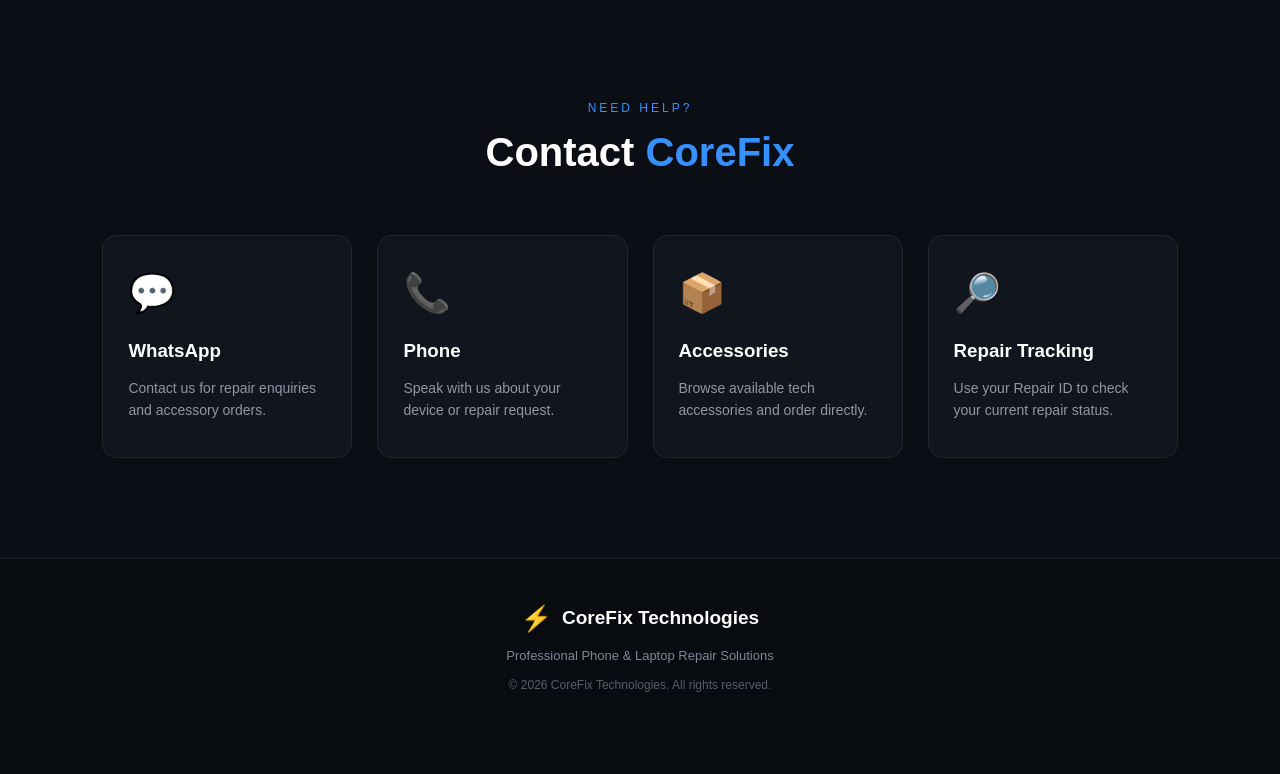
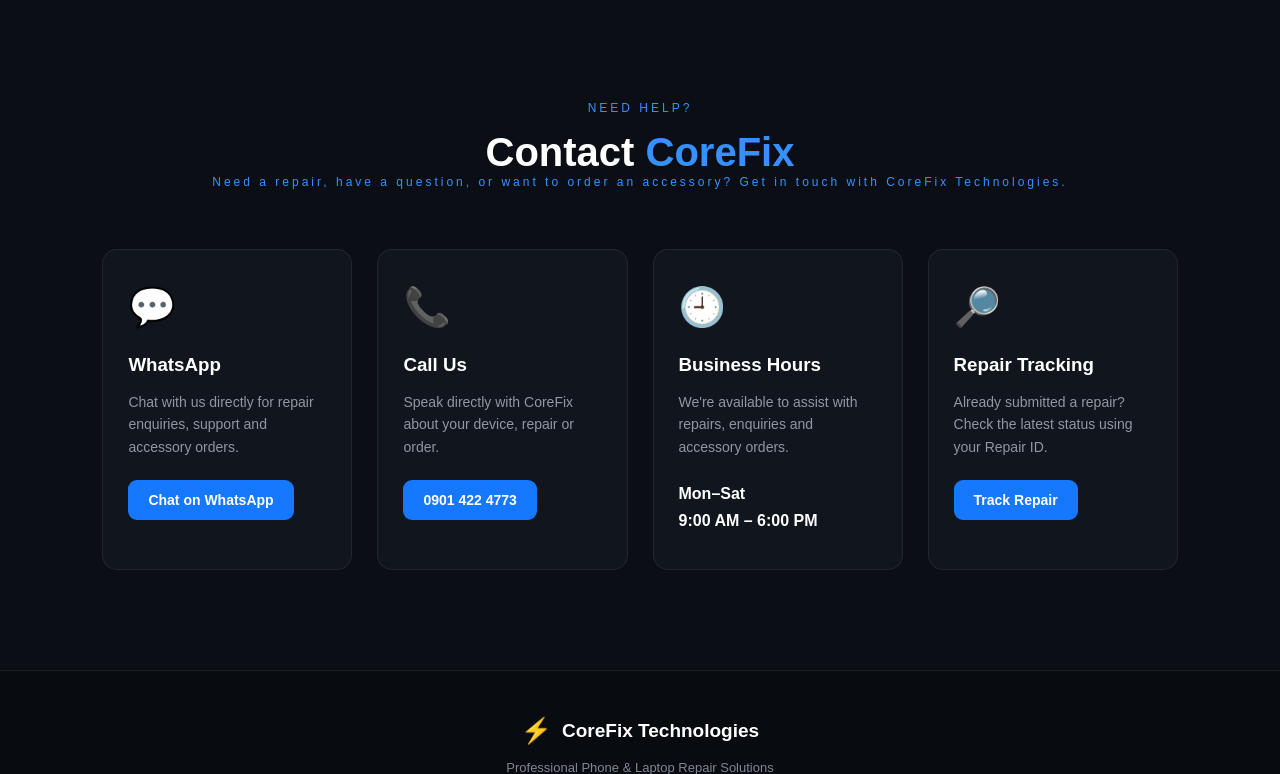
Before and after one commit to favourebube619/corefix-technologies, a Flask app: page / in a window 1280 px wide. Shown: the part 4143-4917 px from the top of the page. Before the commit the page ends 4835 px from the top, so only its background shows below. Run offline with Flask 3, Linux system fonts and the light colour scheme; data that the repository does not hold is empty; some libraries are stand-ins or nearby versions.

Commit message:
Add CoreFix contact information and business hours

```diff
--- a/static/css/style.css
+++ b/static/css/style.css
@@ -4471,3 +4471,53 @@
         right: 12px;
     }
 }
+
+
+/* =====================================================
+   CONTACT ACTIONS
+===================================================== */
+
+.contact-action-btn {
+    display: inline-flex;
+    align-items: center;
+    justify-content: center;
+
+    margin-top: 22px;
+    padding: 12px 20px;
+
+    background: #1677ff;
+    color: #ffffff;
+
+    border-radius: 9px;
+
+    font-size: 14px;
+    font-weight: 700;
+    text-decoration: none;
+
+    transition:
+        transform 0.2s ease,
+        background 0.2s ease;
+}
+
+.contact-action-btn:hover {
+    transform: translateY(-2px);
+    background: #0d66e5;
+}
+
+.contact-info-highlight {
+    margin-top: 22px;
+
+    color: #ffffff;
+    font-weight: 700;
+    line-height: 1.7;
+}
+
+
+/* MOBILE */
+
+@media (max-width: 600px) {
+
+    .contact-action-btn {
+        width: 100%;
+    }
+}
--- a/templates/index.html
+++ b/templates/index.html
@@ -1608,20 +1608,23 @@
         </p>
 
         <h2>
-
             Contact
-
-            <span>
-                CoreFix
-            </span>
-
+            <span>CoreFix</span>
         </h2>
 
+        <p class="section-description">
+            Need a repair, have a question,
+            or want to order an accessory?
+            Get in touch with CoreFix Technologies.
+        </p>
+
     </div>
 
 
     <div class="service-grid">
 
+
+        <!-- WHATSAPP -->
 
         <div class="service-card">
 
@@ -1634,13 +1637,23 @@
             </h3>
 
             <p>
-                Contact us for repair
-                enquiries and accessory orders.
-            </p>
-
-        </div>
-
-
+                Chat with us directly for repair
+                enquiries, support and accessory orders.
+            </p>
+
+            <a
+                href="https://wa.me/2349014224773"
+                target="_blank"
+                rel="noopener noreferrer"
+                class="contact-action-btn"
+            >
+                Chat on WhatsApp
+            </a>
+
+        </div>
+
+
+        <!-- PHONE -->
 
         <div class="service-card">
 
@@ -1649,36 +1662,50 @@
             </div>
 
             <h3>
-                Phone
+                Call Us
             </h3>
 
             <p>
-                Speak with us about
-                your device or repair request.
-            </p>
-
-        </div>
-
-
+                Speak directly with CoreFix about
+                your device, repair or order.
+            </p>
+
+            <a
+                href="tel:+2349014224773"
+                class="contact-action-btn"
+            >
+                0901 422 4773
+            </a>
+
+        </div>
+
+
+        <!-- BUSINESS HOURS -->
 
         <div class="service-card">
 
             <div class="service-icon">
-                📦
+                🕘
             </div>
 
             <h3>
-                Accessories
+                Business Hours
             </h3>
 
             <p>
-                Browse available tech
-                accessories and order directly.
-            </p>
-
-        </div>
-
-
+                We're available to assist with repairs,
+                enquiries and accessory orders.
+            </p>
+
+            <div class="contact-info-highlight">
+                Mon–Sat<br>
+                9:00 AM – 6:00 PM
+            </div>
+
+        </div>
+
+
+        <!-- REPAIR TRACKING -->
 
         <div class="service-card">
 
@@ -1691,11 +1718,19 @@
             </h3>
 
             <p>
-                Use your Repair ID to
-                check your current repair status.
-            </p>
-
-        </div>
+                Already submitted a repair?
+                Check the latest status using your Repair ID.
+            </p>
+
+            <a
+                href="#track"
+                class="contact-action-btn"
+            >
+                Track Repair
+            </a>
+
+        </div>
+
 
     </div>
 
```
Lines whose indentation alone changed are shown as unchanged.
